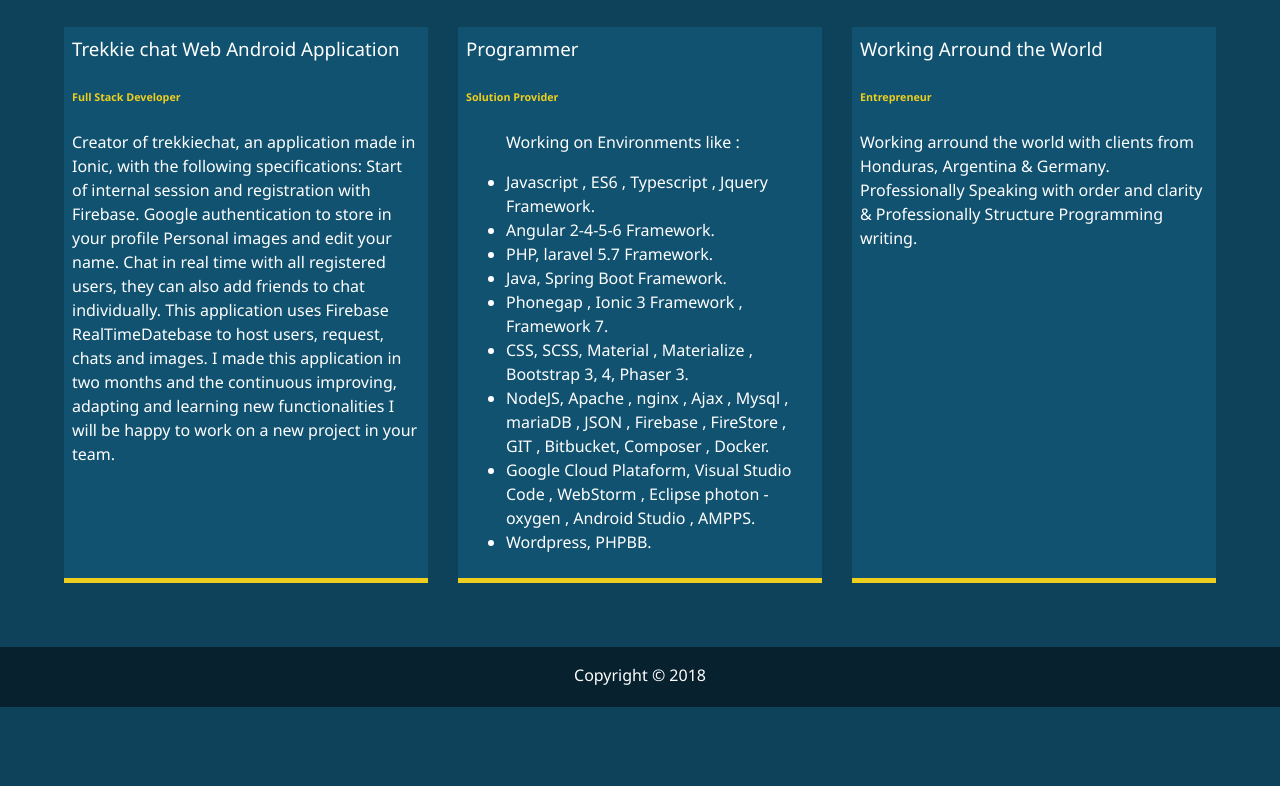
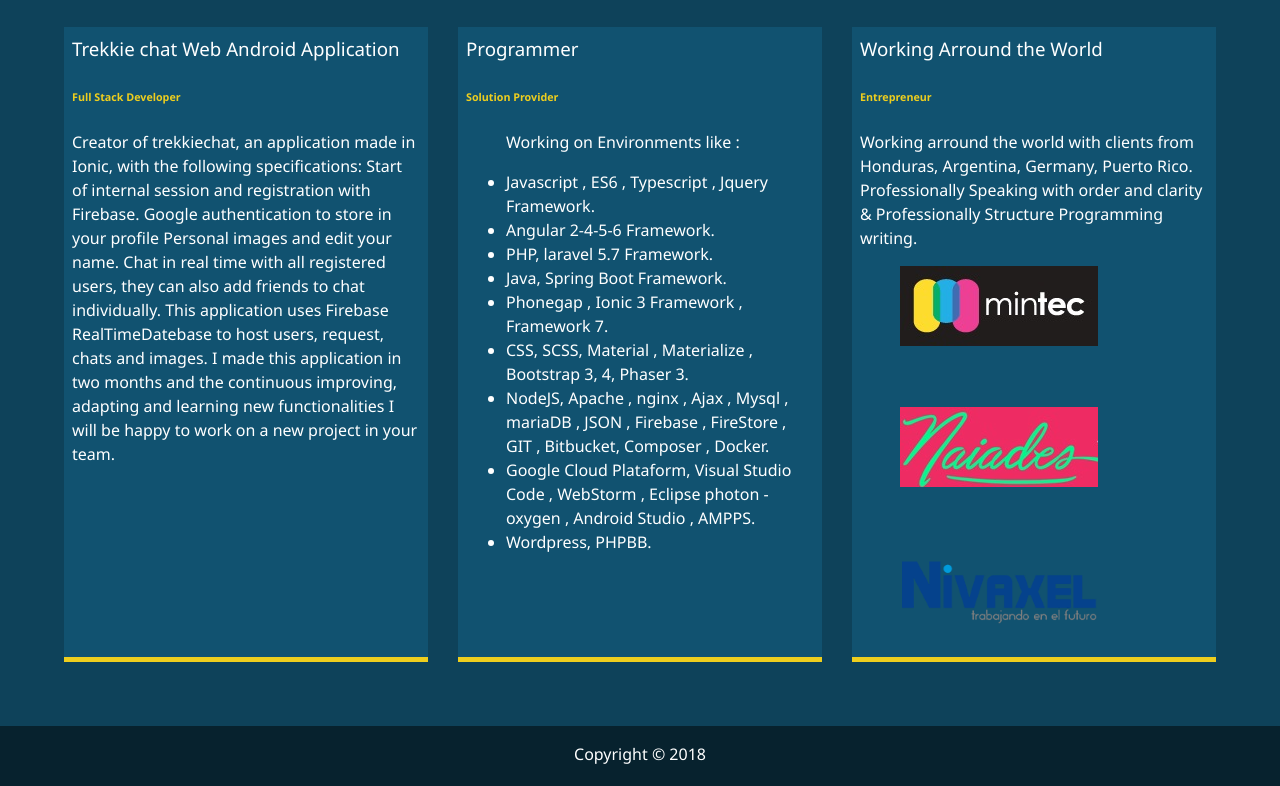
Before and after one commit to theduodecim/Portafolio, a plain HTML site: page about.html in a window 1280 px wide. Shown: the part 771-1557 px from the top of the page. Before the commit the page ends 1478 px from the top, so only its background shows below. Drawn offline with Linux system fonts and the light colour scheme.

Commit message:
NewNivaxelupdate

```diff
--- a/about.html
+++ b/about.html
@@ -142,10 +142,23 @@
         <h3 id="workingarroundtitle">Working Arround the World</h3>
         <h6 id="gamerinfosub3" class="text-secondary">Entrepreneur</h6>
         <p id="workingarround">
-          Working arround the world with clients from Honduras, Argentina &
-          Germany. Professionally Speaking with order and clarity &
+          Working arround the world with clients from Honduras, Argentina,
+          Germany, Puerto Rico. Professionally Speaking with order and clarity &
           Professionally Structure Programming writing.
         </p>
+
+        <ul>
+          <button id="mintec"></button>
+        </ul>
+        <br>
+        <ul>
+          <button id="naiades"></button>
+        </ul>
+        <br>
+        <ul>
+          <button id="nivaxel"></button>
+        </ul>
+
         <a href="https://wolface.bandcamp.com/releases" id="wolfaceUrl"></a>
         <a href="https://wolface.bandcamp.com/releases">
           <img style="display: none" height="120" width="120" id="wolfaceImg" src="" />
--- a/css/main.css
+++ b/css/main.css
@@ -219,6 +219,30 @@ main {
     grid-area: job2; }
   .about-info .job-3 {
     grid-area: job3; }
+    .about-info .job-3 #nivaxel {
+      position: relative;
+      background: url(../img/AboutJobs3.png);
+      width: 12.4rem;
+      height: 5rem;
+      margin: auto;
+      border-style: none;
+      cursor: pointer; }
+    .about-info .job-3 #naiades {
+      position: relative;
+      background: url(../img/AboutJobs2.jpg);
+      width: 12.4rem;
+      height: 5rem;
+      margin: auto;
+      border-style: none;
+      cursor: pointer; }
+    .about-info .job-3 #mintec {
+      position: relative;
+      background: url(../img/AboutJobs1.jpg);
+      width: 12.4rem;
+      height: 5rem;
+      margin: auto;
+      border-style: none;
+      cursor: pointer; }
   .about-info .job {
     background: #115270;
     padding: 0.5rem;
--- a/js/main.js
+++ b/js/main.js
@@ -62,6 +62,13 @@ const navItems = document.querySelectorAll(".nav-item"); // selecting all & putt
 let showMenu = false;
 
 menuBtn.addEventListener("click", toggleMenu); // adding an event for the button that takes the
+
+const nivaxel = document.querySelector("#nivaxel");
+const naiades = document.querySelector("#naiades");
+const mintec = document.querySelector("#mintec");
+
+
+
 // callback function
 
 function toggleMenu() {
@@ -181,6 +188,21 @@ function aboutContentES() {
     "Hablando profesionalmente con orden y claridad, escribiendo código utilizando una estructura de programación de manera profesional.";
   enviroments.innerHTML = "Trabajando en ambientes de trabajo como";
 }
+
+/// About Work Job
+nivaxel.addEventListener("click", function () {
+  window.location.href = 'https://www.nivaxel.com/';
+});
+naiades.addEventListener("click", function () {
+  window.location.href = 'https://www.naiades.com.ar/';
+});
+mintec.addEventListener("click", function () {
+  window.location.href = 'https://mintec.co/es/';
+});
+
+
+
+
 
 function aboutoldworkES() {
 
```
Also changed, not shown: work.html (+13 -2 lines), img/AboutJobs1.jpg (added), img/AboutJobs2.jpg (added), img/AboutJobs3.png (added), img/project 10.jpg (added).
